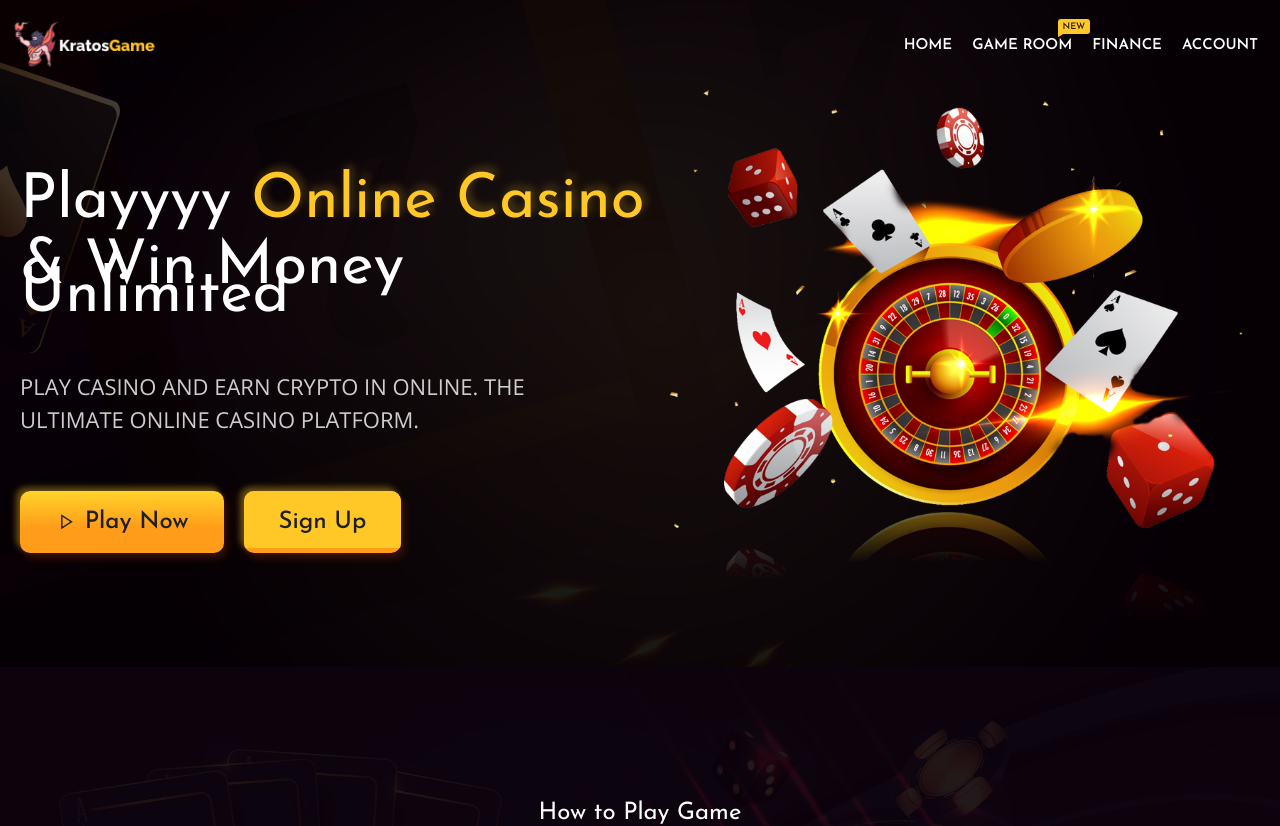
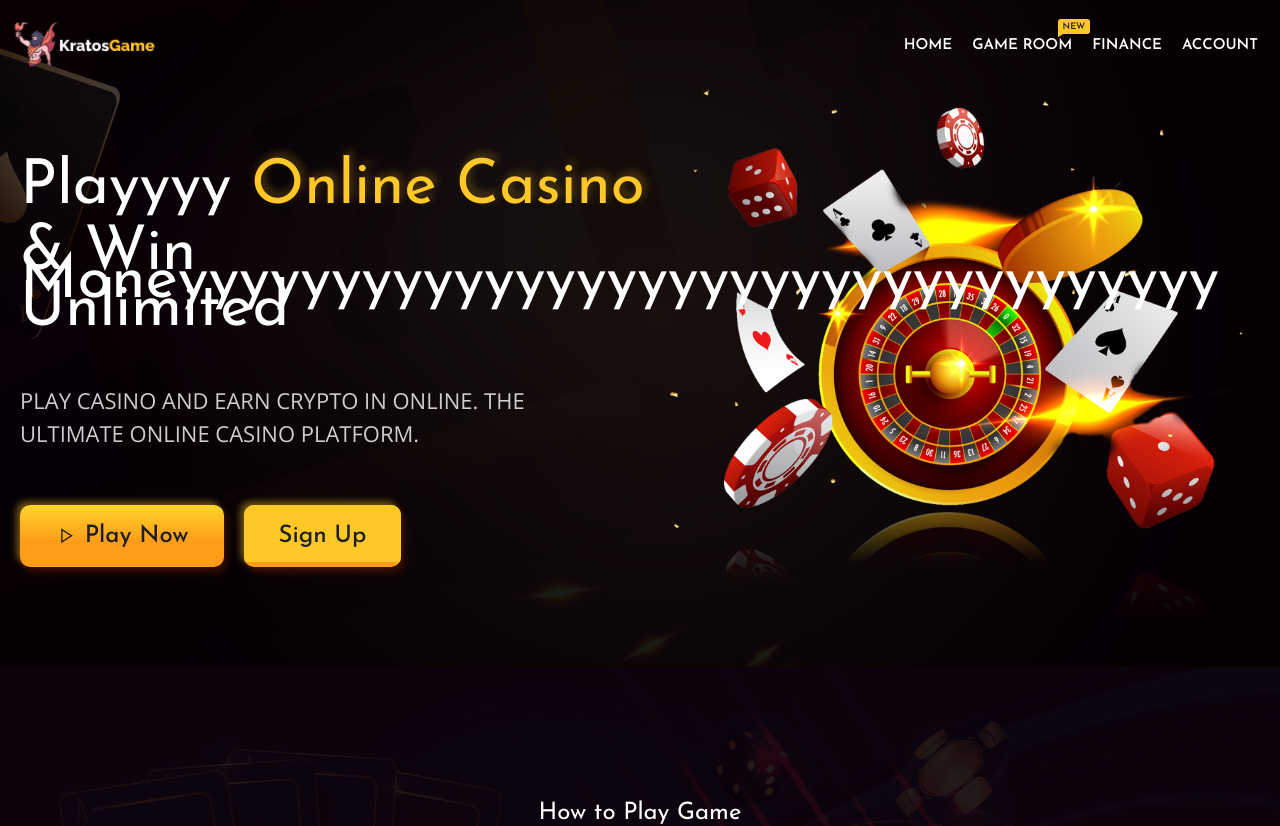
Before and after one commit to tammydufil/kratosgame, a React (Vite) app: page / in a window 1280 px wide. Shown: the top 826 px of the page. Built offline with nearby package versions, Linux system fonts and the light colour scheme.

Commit message:
testing commit

```diff
--- a/src/pages/homepage.jsx
+++ b/src/pages/homepage.jsx
@@ -16,7 +16,7 @@ export const Homepage = () => {
             <div class="banner-content ">
               <h1 class="banner-content__title lg:leading-7 mb-[60px]">
                 Playyyy <span class="text--base">Online Casino</span> & Win
-                Money Unlimited
+                Moneyyyyyyyyyyyyyyyyyyyyyyyyyyyyyyyyyy Unlimited
               </h1>
               <p class="banner-content__subtitle ">
                 PLAY CASINO AND EARN CRYPTO IN ONLINE. THE ULTIMATE ONLINE
```
